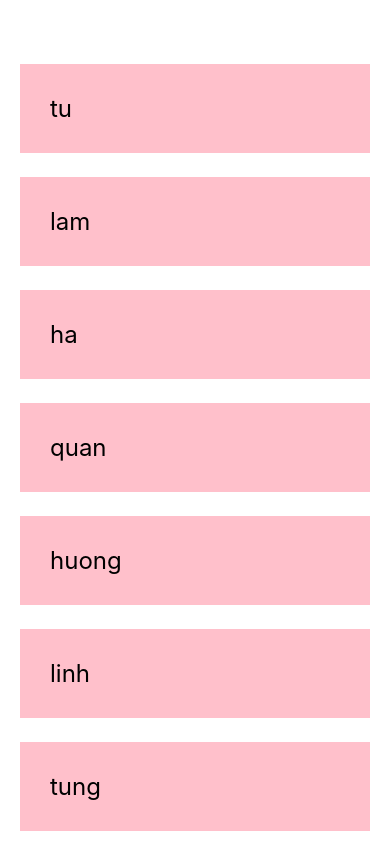
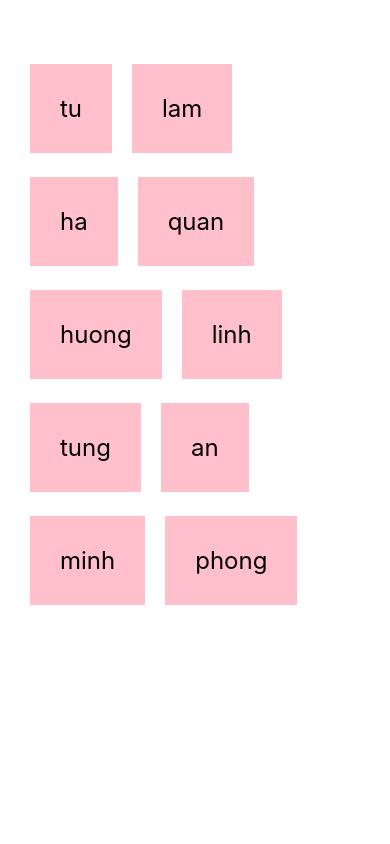
Before and after one commit to thuyhu1080/NinjaRN, a React Native app: screen / in a window 390 px wide. Built offline with nearby package versions, Linux system fonts and the light colour scheme.

Commit message:
add FlatList

```diff
--- a/App.js
+++ b/App.js
@@ -1,25 +1,33 @@
 import React, { useState } from 'react';
-import { StyleSheet, Text, View, ScrollView } from 'react-native';
+import { StyleSheet, Text, View, FlatList } from 'react-native';
 
 export default function App() {
   const [people, setPeople] = useState([
-    { name: 'tu', key: '1' },
-    { name: 'lam', key: '2' },
-    { name: 'ha', key: '3' },
-    { name: 'quan', key: '4' },
-    { name: 'huong', key: '5' },
-    { name: 'linh', key: '6' },
-    { name: 'tung', key: '8' },
-    { name: 'an', key: '9' },
-    { name: 'minh', key: '10' },
-    { name: 'phong', key: '11' },
-
+    { name: 'tu', id: '1' },
+    { name: 'lam', id: '2' },
+    { name: 'ha', id: '3' },
+    { name: 'quan', id: '4' },
+    { name: 'huong', id: '5' },
+    { name: 'linh', id: '6' },
+    { name: 'tung', id: '7' },
+    { name: 'an', id: '8' },
+    { name: 'minh', id: '9' },
+    { name: 'phong', id: '10' },
   ]);
 
 
   return (
     <View style={styles.container}>
-      <ScrollView>
+
+      <FlatList
+      numColumns={2}
+      keyExtractor={(item) => item.id}
+        data={people}
+        renderItem={({ item }) => (
+          <Text style={styles.item}>{item.name}</Text>
+        )}
+      />
+      {/* <ScrollView>
     { people.map(item => {
       return (
         <View key={item.key}>
@@ -27,7 +35,7 @@
         </View>
       )
     })}
-    </ScrollView>
+    </ScrollView> */}
     </View>
   );
 }
@@ -45,6 +53,8 @@
     marginTop: 24,
     padding: 30,
     backgroundColor: 'pink',
-    fontSize: 24
+    fontSize: 24,
+    marginHorizontal: 10,
+    marginTop: 24,
   }
 });
```
